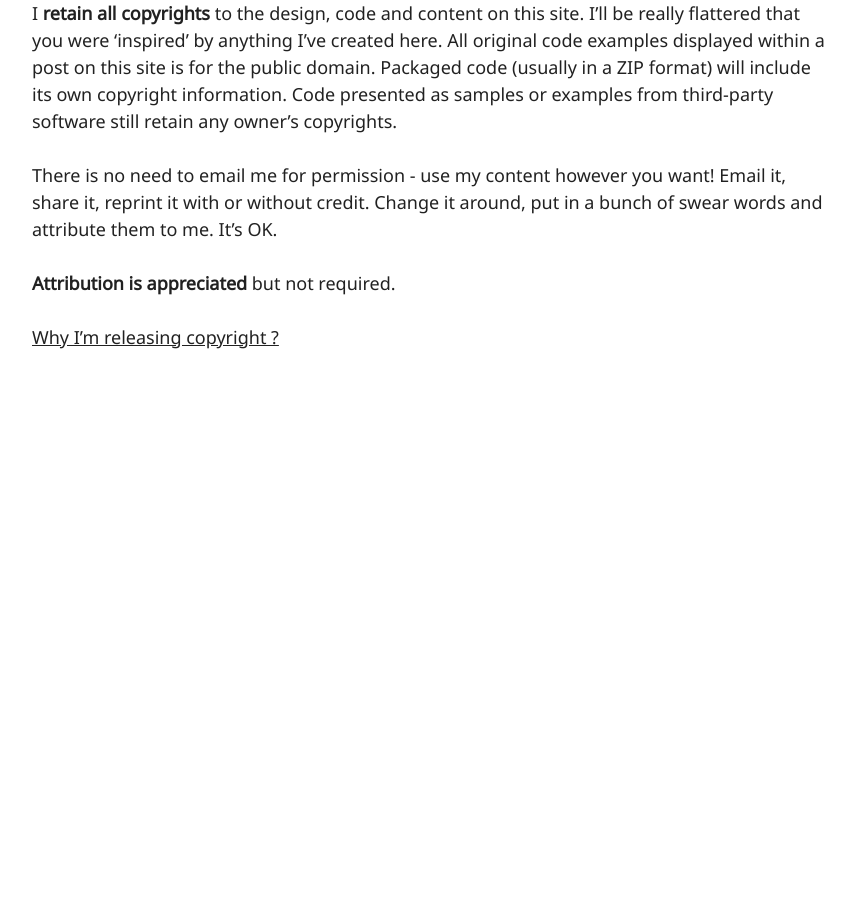
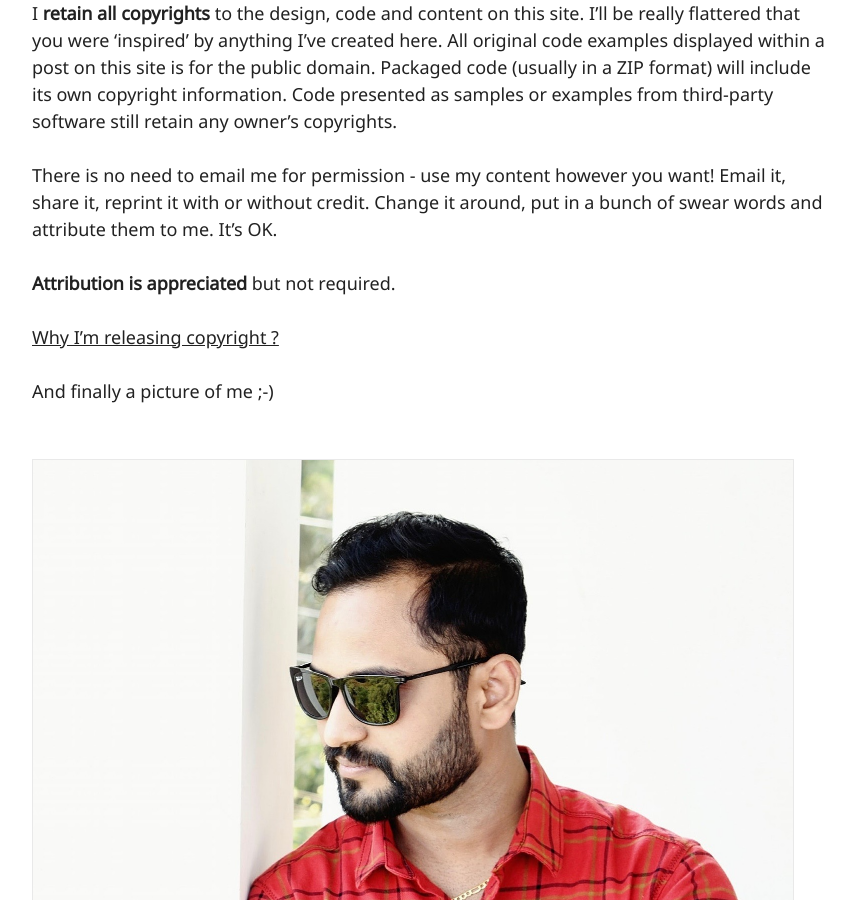
Before and after one commit to jspanchal/codetonics, a Jekyll site: the page built from about.md, in a window 1280 px wide and 900 px high, scrolled down 1087 px. Shown: the whole window, without its empty margins (208-1063 px from the left). Built offline with Jekyll 4.4.1, drawn with Linux system fonts in a browser that asks for light colours; nearby versions of some CDN libraries; before the commit the page ends 1492 px from its top, so only the background shows below that.

Commit message:
Added picture of me :-)

```diff
--- a/about.md
+++ b/about.md
@@ -38,3 +38,7 @@ without credit. Change it around, put in a bunch of swear words and attribute th
 **Attribution is appreciated** but not required.
 
 [Why I'm releasing copyright ?](http://zenhabits.net/uncopyright)
+
+And finally a picture of me ;-)
+
+![Jayesh Panchal](/image/jayesh-panchal.jpg)
```
Also changed, not shown: image/jayesh-panchal.jpg (added).
